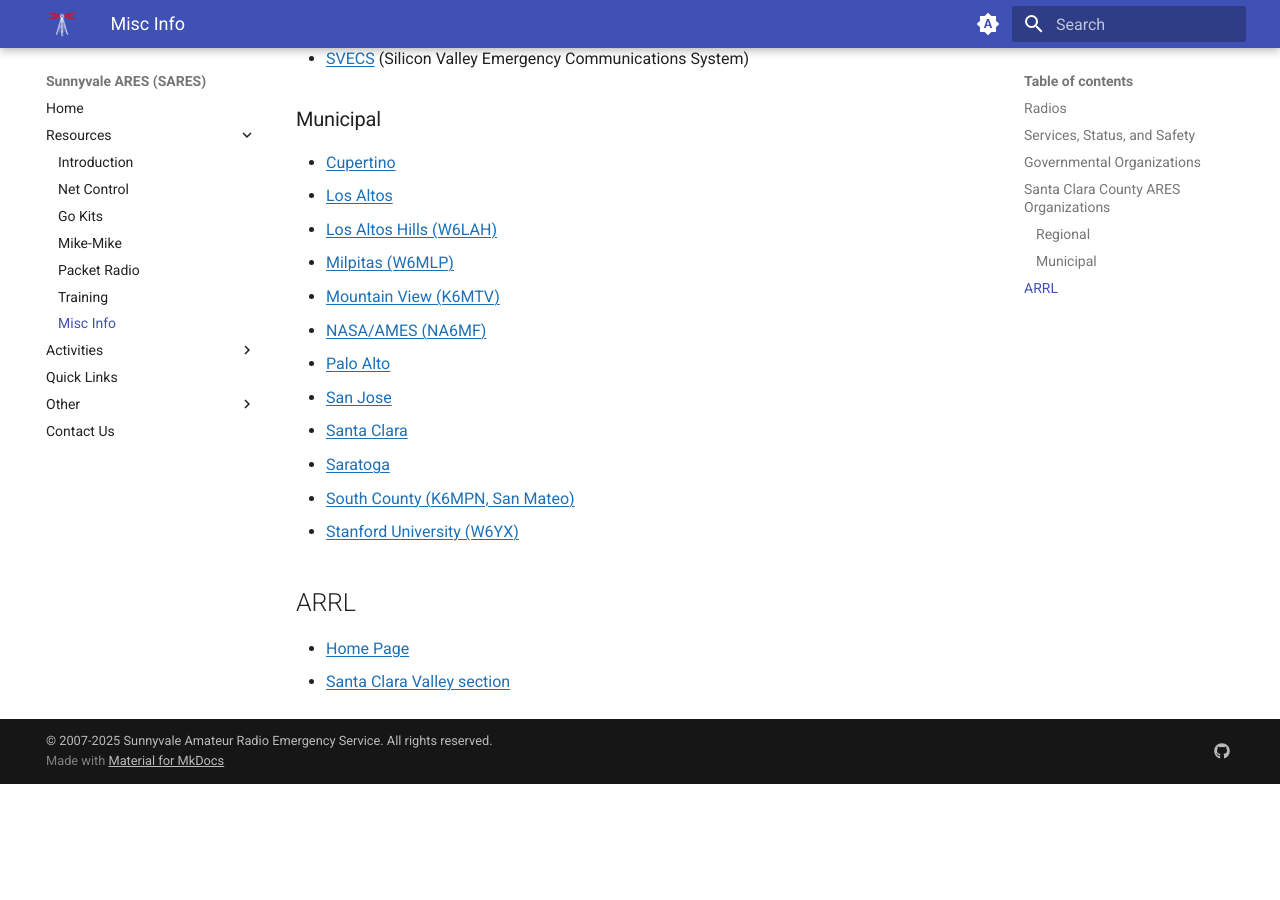
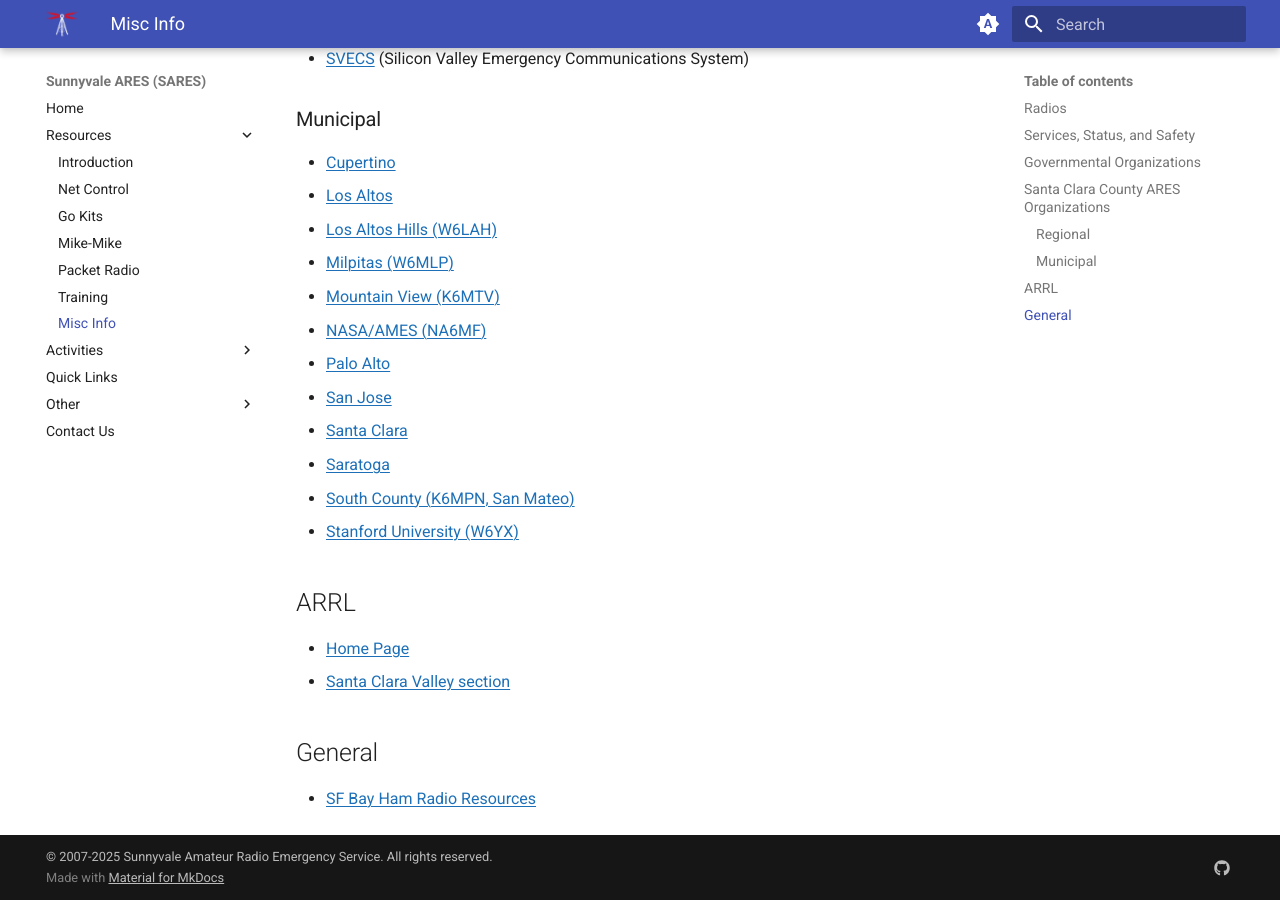
Before and after one commit to saresrg/www-k6sny-org, an MkDocs documentation site: the page built from docs/resources/misc-info.md, in a window 1280 px wide and 900 px high, scrolled down 1713 px. Built offline with MkDocs 1.6.1 and Material for MkDocs 9.7.7, drawn with Linux system fonts in a browser that asks for light colours; before the commit the page ends 2497 px from its top, so only the background shows below that.

Commit message:
Link to "SF Bay Ham Radio Resources" from Misc Info

```diff
--- a/docs/resources/misc-info.md
+++ b/docs/resources/misc-info.md
@@ -70,3 +70,7 @@ Most links here go to external sites.
 
 -   [Home Page](http://www.arrl.org/)
 -   [Santa Clara Valley section](http://www.arrl.org/groups/view/santa-clara-valley)
+
+## General
+
+-   [SF Bay Ham Radio Resources](https://www.qsl.net/k9stv/)
```
